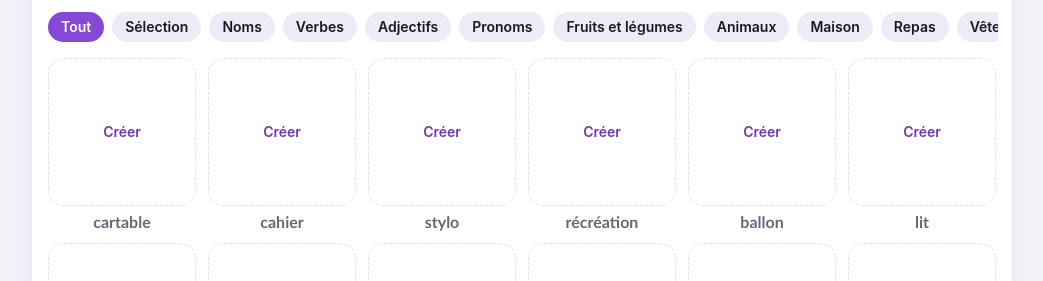
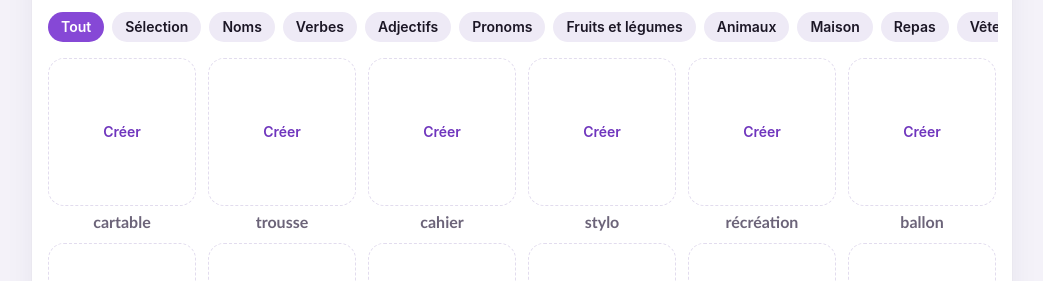
Before and after one commit to amine999aze/transcripteur, a plain HTML site: page imagier/index.html in a window 1280 px wide. Shown: the part 405-686 px from the top of the page, without its empty margins (118-1161 px from the left). Drawn offline with Linux system fonts and the light colour scheme; no server answers; a web font is replaced by a local one.

Commit message:
Imagier : trousse dans les Noms
Co-Authored-By: Claude Opus 5.5 <noreply@anthropic.com>
Claude-Session: https://claude.ai/code/session_015Gt2C11g1PTBVNktMWmeU5

```diff
--- a/imagier/index.html
+++ b/imagier/index.html
@@ -290,7 +290,7 @@ h2 { margin: 0; font: 700 22px/1.2 var(--font-display); letter-spacing: -0.015em
 
   // Suggestions de départ : mots courants en logopédie, par catégorie.
   const STARTER = {
-    'Noms': 'cartable, cahier, stylo, récréation, ballon, lit, clé, téléphone, ordinateur, pyjama, voiture, bus, vélo, chaussures, manteau, chapeau, bonnet, gâteau, eau, cadeau',
+    'Noms': 'cartable, trousse, cahier, stylo, récréation, ballon, lit, clé, téléphone, ordinateur, pyjama, voiture, bus, vélo, chaussures, manteau, chapeau, bonnet, gâteau, eau, cadeau',
     'Verbes': 'manger, boire, écrire, dessiner, regarder, donner, couper, jouer, courir, arriver',
     'Adjectifs': 'fatigué, content, triste, grand, petit, chaud, froid, fort',
     'Pronoms': 'je, il, elle, le, la, les, lui, leur, le mien, la mienne, les miennes',
```
